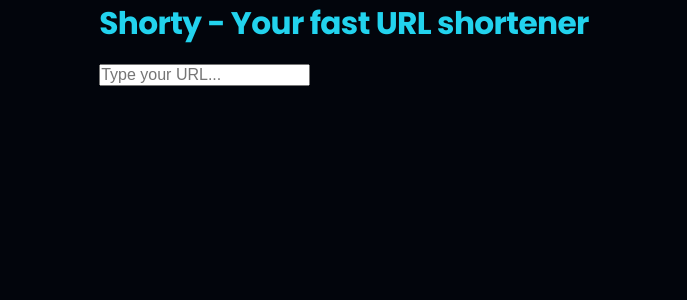
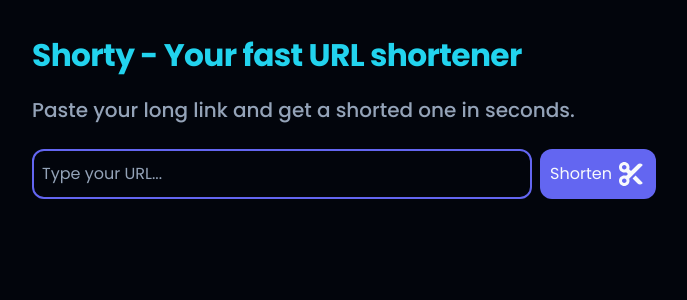
Before and after one commit to oriioll/shorty, a Vue app: page / in a window 1280 px wide. Shown: the top 300 px of the page, without its empty margins (296-983 px from the left). Built offline with nearby package versions, Linux system fonts and the light colour scheme; the HTML template or start-up script is replaced by a standard one.

Commit message:
feat: add input bar and button to shorten url

```diff
--- a/src/components/Hero.vue
+++ b/src/components/Hero.vue
@@ -24,10 +24,101 @@ async function getUrl(long: string) {
 </script>
 
 <template>
-    <h1>Shorty - Your fast URL shortener</h1>
-    <aside>
-        <input v-model="oldUrl" type="text" placeholder="Type your URL...">
-    </aside>
+    <main>
+        <h1>Shorty - Your fast URL shortener</h1>
+        <h3>Paste your long link and get a shorted one in seconds.</h3>
+        <form @submit.prevent="getUrl(oldUrl)">
+            <input v-model="oldUrl" type="text" placeholder="Type your URL...">
+            <button type="submit" aria-label="Shorten Url">
+                <span id="btnText">Shorten</span>
+                <svg xmlns="http://www.w3.org/2000/svg" width="30" height="30" viewBox="0 0 640 640">
+                    <path fill="#f8fafc"
+                        d="m256 320l-39.5 39.5c-12.6-4.9-26.2-7.5-40.5-7.5c-61.9 0-112 50.1-112 112s50.1 112 112 112s112-50.1 112-112c0-14.3-2.7-27.9-7.5-40.5l282.7-282.7c7.1-7.1 7.1-18.5 0-25.6c-28.3-28.3-74.1-28.3-102.4 0L320 256l-39.5-39.5c4.9-12.6 7.5-26.2 7.5-40.5c0-61.9-50.1-112-112-112S64 114.1 64 176s50.1 112 112 112c14.3 0 27.9-2.7 40.5-7.5zm97.9 97.9l106.9 106.9c28.3 28.3 74.1 28.3 102.4 0c7.1-7.1 7.1-18.5 0-25.6L417.9 353.9zM128 176c0-26.5 21.5-48 48-48s48 21.5 48 48s-21.5 48-48 48s-48-21.5-48-48m48 240c26.5 0 48 21.5 48 48s-21.5 48-48 48s-48-21.5-48-48s21.5-48 48-48" />
+                </svg>
+            </button>
+        </form>
+    </main>
+
 </template>
 
-<style scoped></style>
+<style scoped>
+main {
+    display: flex;
+    flex-direction: column;
+    justify-content: center;
+    align-items: flex-start;
+    padding: 2rem;
+}
+
+form {
+    display: flex;
+    gap: .5rem;
+}
+
+input {
+    color: var(--text-main);
+    font-family: var(--font-primary);
+    border: solid 2px var(--primary);
+    border-radius: var(--radius);
+    padding: .25rem .5rem;
+    padding-right: 1rem;
+    background-color: transparent;
+    outline: none;
+    transition: var(--transition);
+    width: 300px;
+}
+
+input::placeholder {
+    color: var(--text-muted);
+    font-family: var(--font-primary);
+}
+
+input:hover {
+    border: solid 2px var(--primary-hover);
+}
+
+input:active,
+input:focus {
+    border: solid 2px var(--accent);
+}
+
+button {
+    display: flex;
+    flex-direction: row;
+    justify-content: center;
+    align-items: center;
+    gap: .25rem;
+    font-family: var(--font-primary);
+    padding: .5rem;
+    border-radius: var(--radius);
+    cursor: pointer;
+    transition: var(--transition);
+    color: var(--text-main);
+    border: solid 2px transparent;
+    background-color: var(--primary);
+}
+
+button:hover {
+    background-color: var(--primary-hover);
+    transform: translateY(-2px);
+    filter: brightness(1.2);
+}
+
+button svg {
+    color: var(--text-main);
+}
+
+#btnText {
+    display: none;
+}
+
+@media(min-width: 800px) {
+    #btnText {
+        display: inline;
+    }
+
+    input {
+        width: 500px
+    }
+}
+</style>
--- a/src/styles/main.css
+++ b/src/styles/main.css
@@ -10,6 +10,7 @@
     --text-muted: #94a3b8;
     --error: #f43f5e;
     --success: #10b981;
+    --font-primary: 'Poppins', sans-serif;
     --step-n1: 0.8rem;
     --step-0: 1rem;
     --step-1: 1.25rem;
@@ -26,7 +27,7 @@
 }
 
 body {
-    font-family: 'Poppins', sans-serif;
+    font-family: var(--font-primary);
     background-color: var(--bg-dark);
     color: var(--text-main);
     line-height: 1.5;
```
